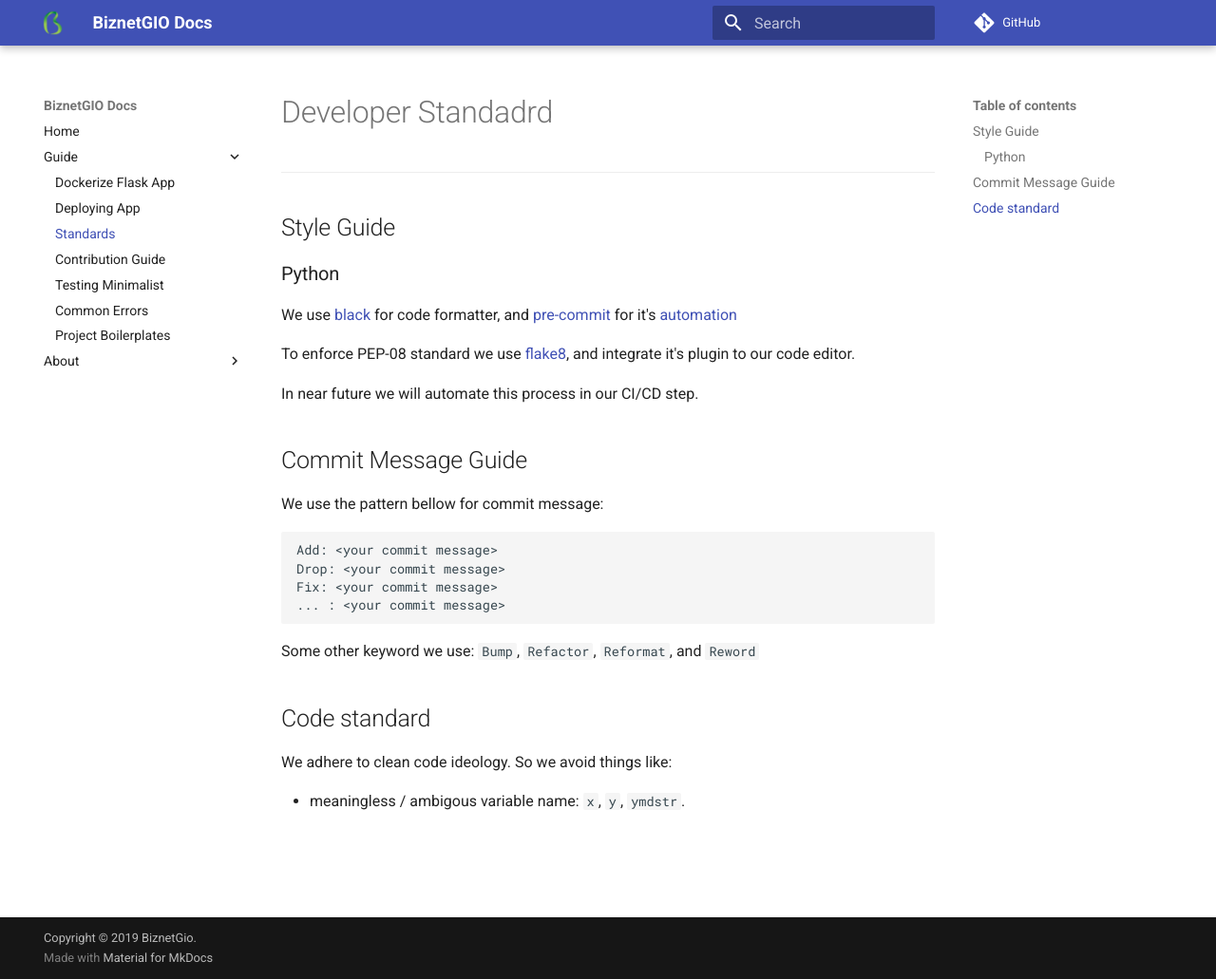
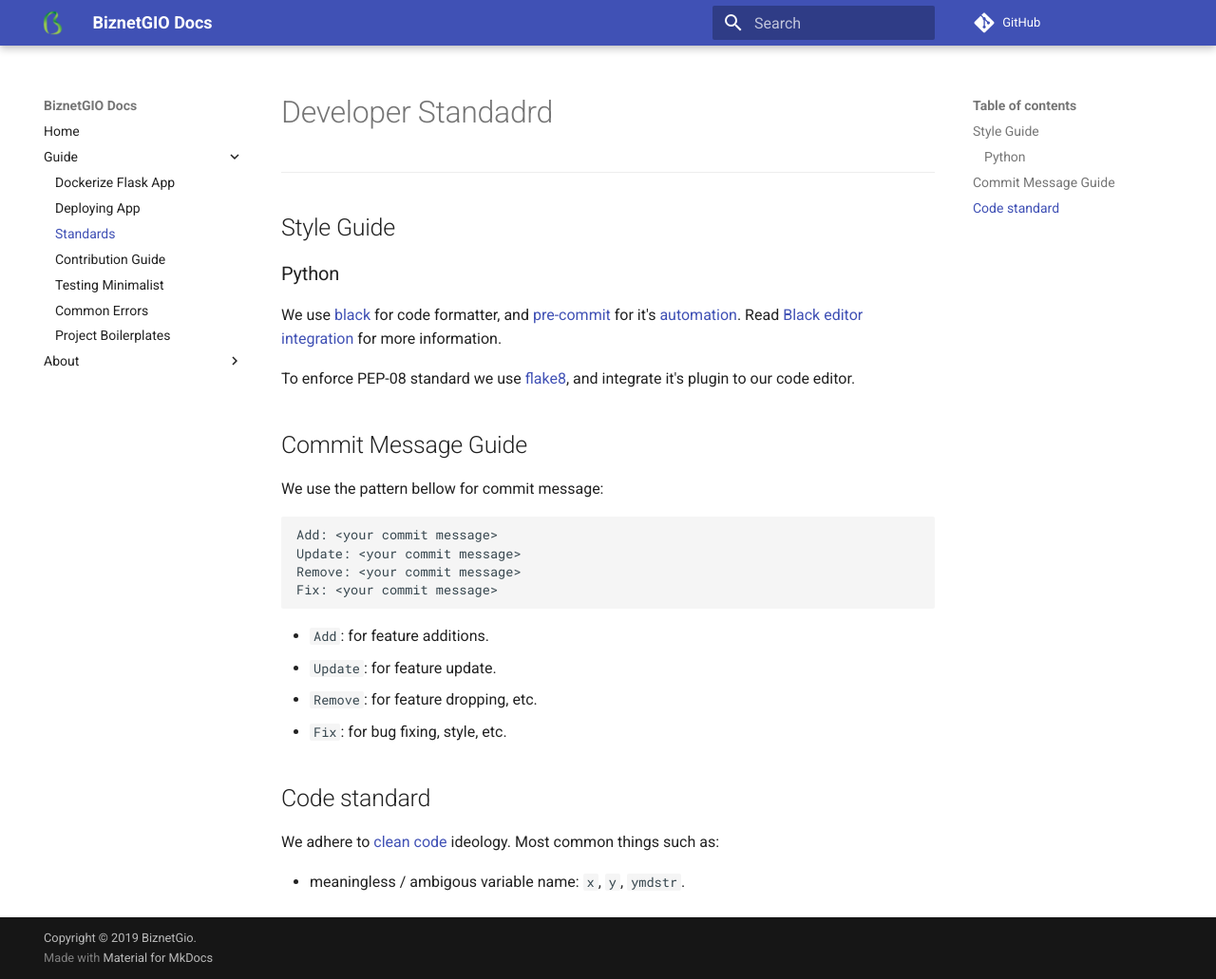
Before and after one commit to BiznetGIO/biznetgio.github.io, an MkDocs documentation site: the page built from docs/guide/standards.md, in a window 1280 px wide and 1031 px high. Shown: the whole window at 95% size. Built offline with MkDocs 1.6.1 and Material for MkDocs 9.7.7, drawn with Linux system fonts in a browser that asks for light colours; comment, search, counter and statistics services are not loaded.

Commit message:
Update: coding standards

````diff
--- a/docs/guide/standards.md
+++ b/docs/guide/standards.md
@@ -8,12 +8,12 @@
 
 We use [black](https://github.com/psf/black) for code formatter, and
 [pre-commit](https://pre-commit.com/) for it's
-[automation](https://github.com/psf/black#version-control-integration)
+[automation](https://github.com/psf/black#version-control-integration). Read
+[Black editor integration](https://github.com/psf/black#editor-integration) for
+more information.
 
 To enforce PEP-08 standard we use [flake8](http://flake8.pycqa.org/en/latest/),
 and integrate it's plugin to our code editor.
-
-In near future we will automate this process in our CI/CD step.
 
 ## Commit Message Guide
 
@@ -21,14 +21,18 @@ We use the pattern bellow for commit message:
 
 ``` bash
 Add: <your commit message>
-Drop: <your commit message>
+Update: <your commit message>
+Remove: <your commit message>
 Fix: <your commit message>
-... : <your commit message>
 ```
-Some other keyword we use: `Bump`, `Refactor`, `Reformat`, and `Reword`
+- `Add`: for feature additions.
+- `Update`: for feature update.
+- `Remove`: for feature dropping, etc.
+- `Fix`: for bug fixing, style, etc.
 
 ## Code standard
 
-We adhere to clean code ideology. So we avoid things like:
+We adhere to [clean code](https://www.oreilly.com/library/view/clean-code/9780136083238/)
+ideology. Most common things such as:
 
 - meaningless / ambigous variable name: `x`, `y`, `ymdstr`.
````
